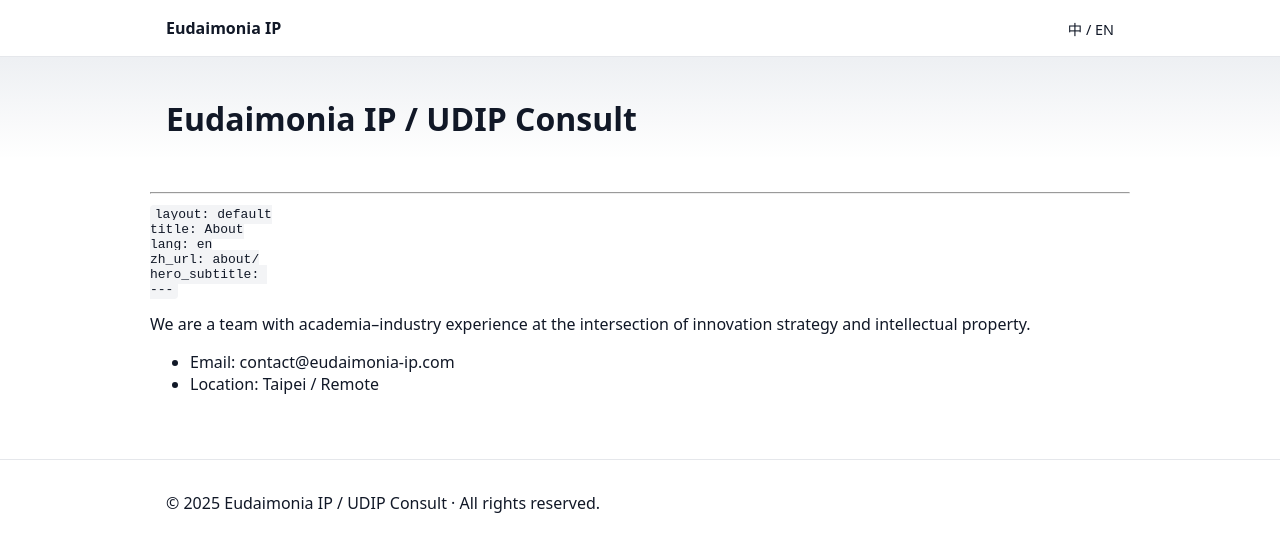
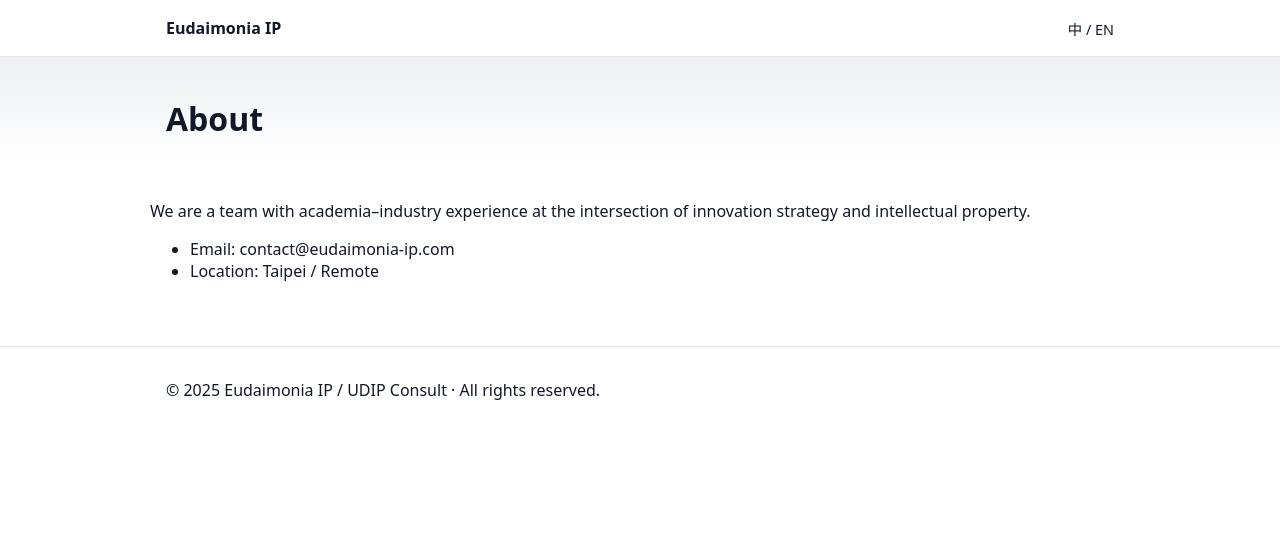
Before and after one commit to nuancenil/udipconsult, a Jekyll site: the page built from en/about.md, in a window 1280 px wide. Shown: the top 552 px of the page. Built offline with Jekyll 4.4.1, drawn with Linux system fonts in a browser that asks for light colours; our own code applies the rules of GitHub Pages for plain Markdown files; some of the changed lines change nothing that is shown.

Commit message:
Update about.md

```diff
--- a/en/about.md
+++ b/en/about.md
@@ -1,10 +1,10 @@
 ---
-    layout: default
-    title: About
-    lang: en
-    zh_url: about/
-    hero_subtitle:
-    ---
+layout: default
+title: About
+lang: en
+zh_url: /about/
+permalink: /en/about/
+---
 
 We are a team with academia–industry experience at the intersection of innovation strategy and intellectual property.
 
```
